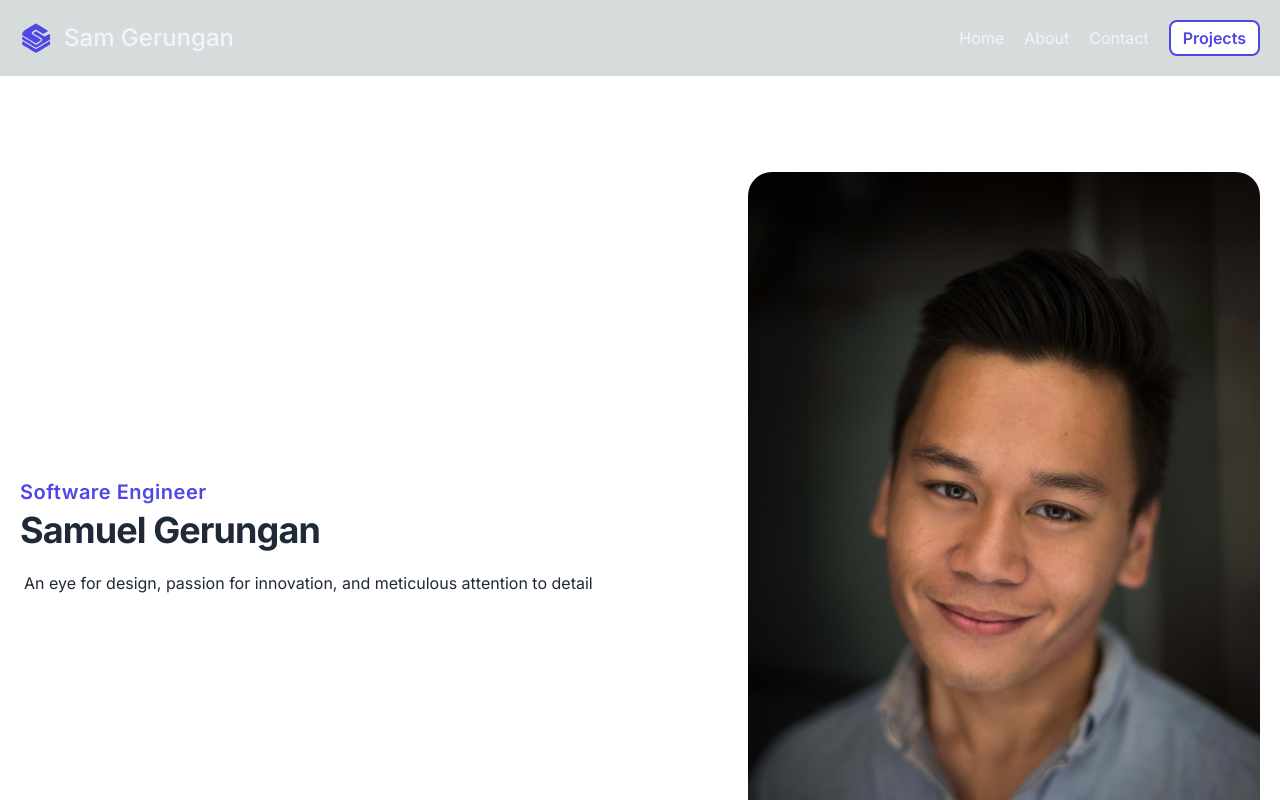
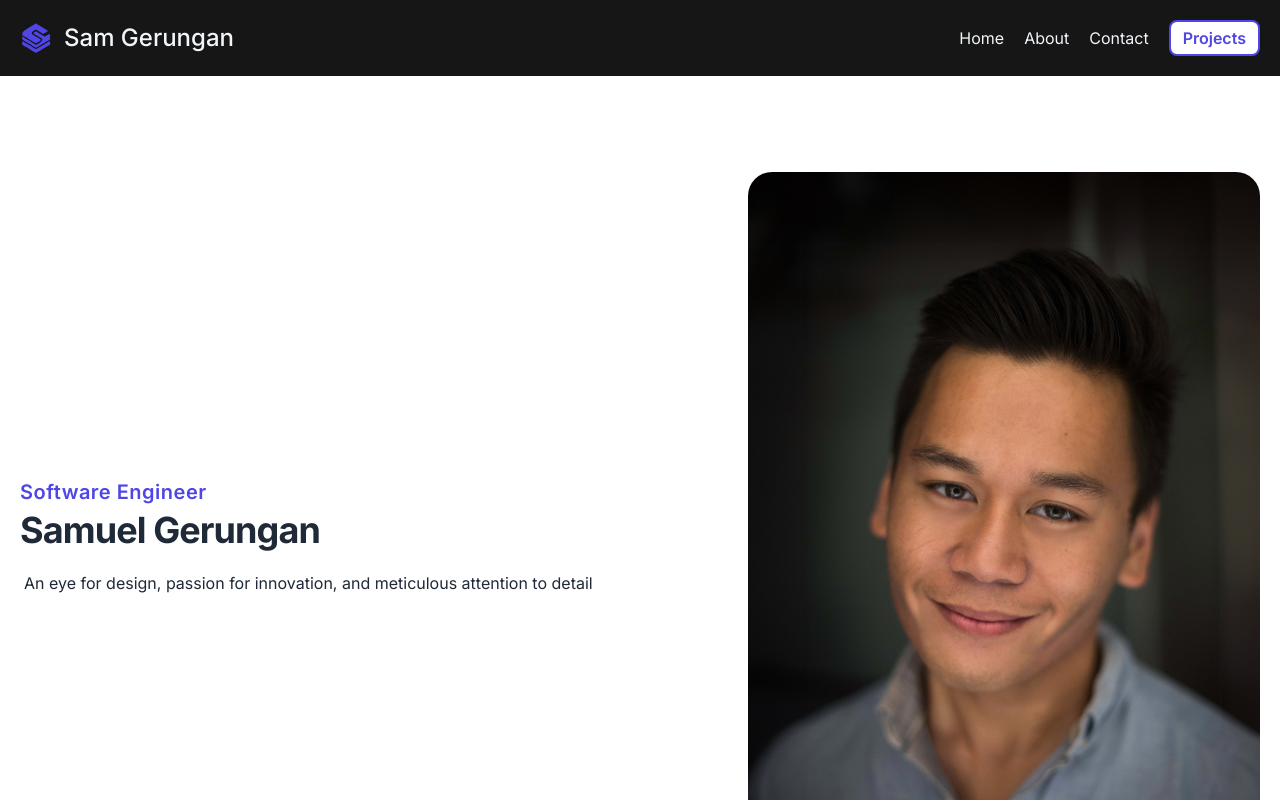
Before and after one commit to Sam-T-G/sam-modern-portfolio, a Next.js app: page / in a window 1280 px wide. Shown: the top 800 px of the page. Built offline with nearby package versions, Linux system fonts and the light colour scheme.

Commit message:
Update globals.css

```diff
--- a/src/app/globals.css
+++ b/src/app/globals.css
@@ -3,8 +3,8 @@
 @tailwind utilities;
 
 :root {
-  --foreground-rgb: 0, 0, 0; /* Black */
-  --background-rgb: 214, 219, 220; /* Light grey */
+  --foreground-rgb: 255, 255, 255; /* White */
+  --background-rgb: 22, 22, 22; /* Dark grey */
 }
 
 @media (prefers-color-scheme: dark) {
```
